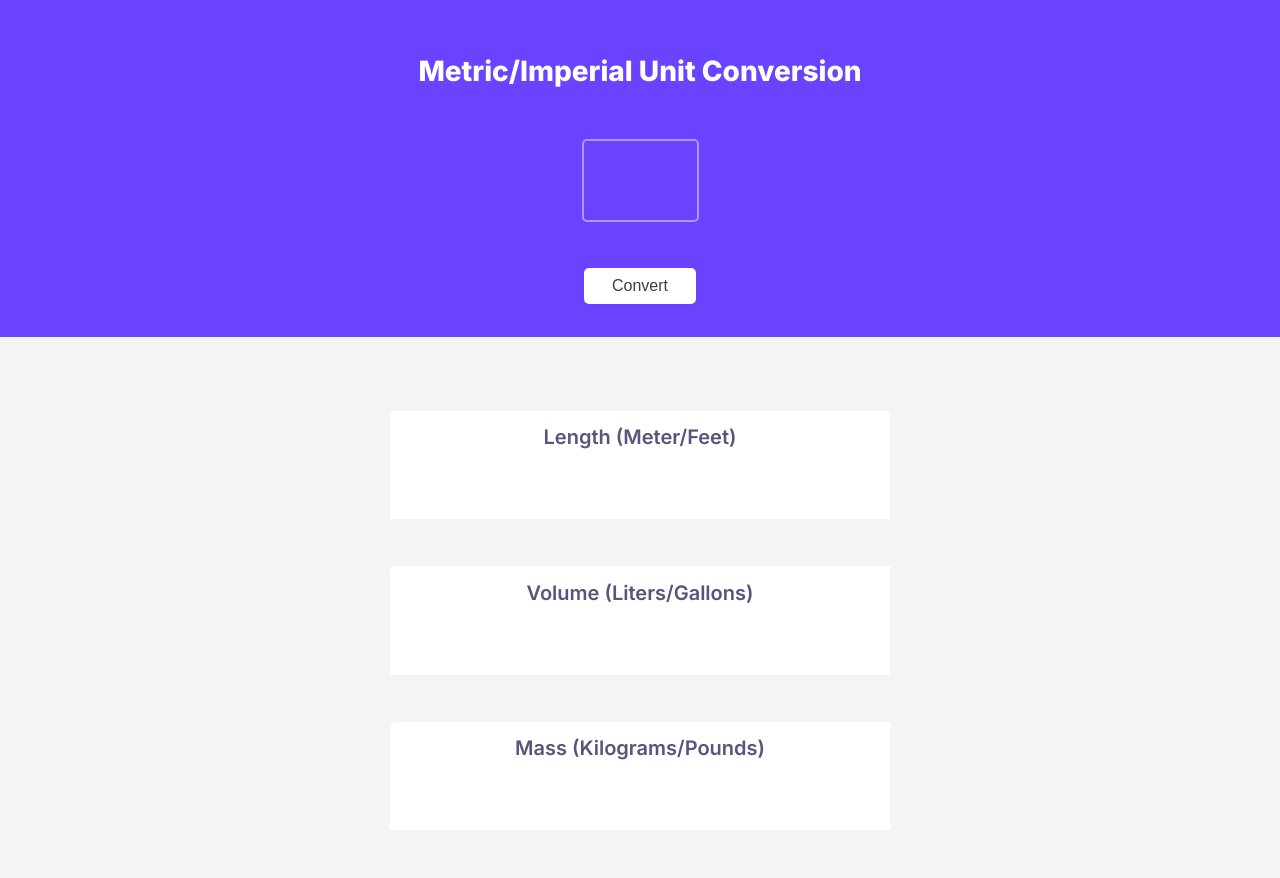
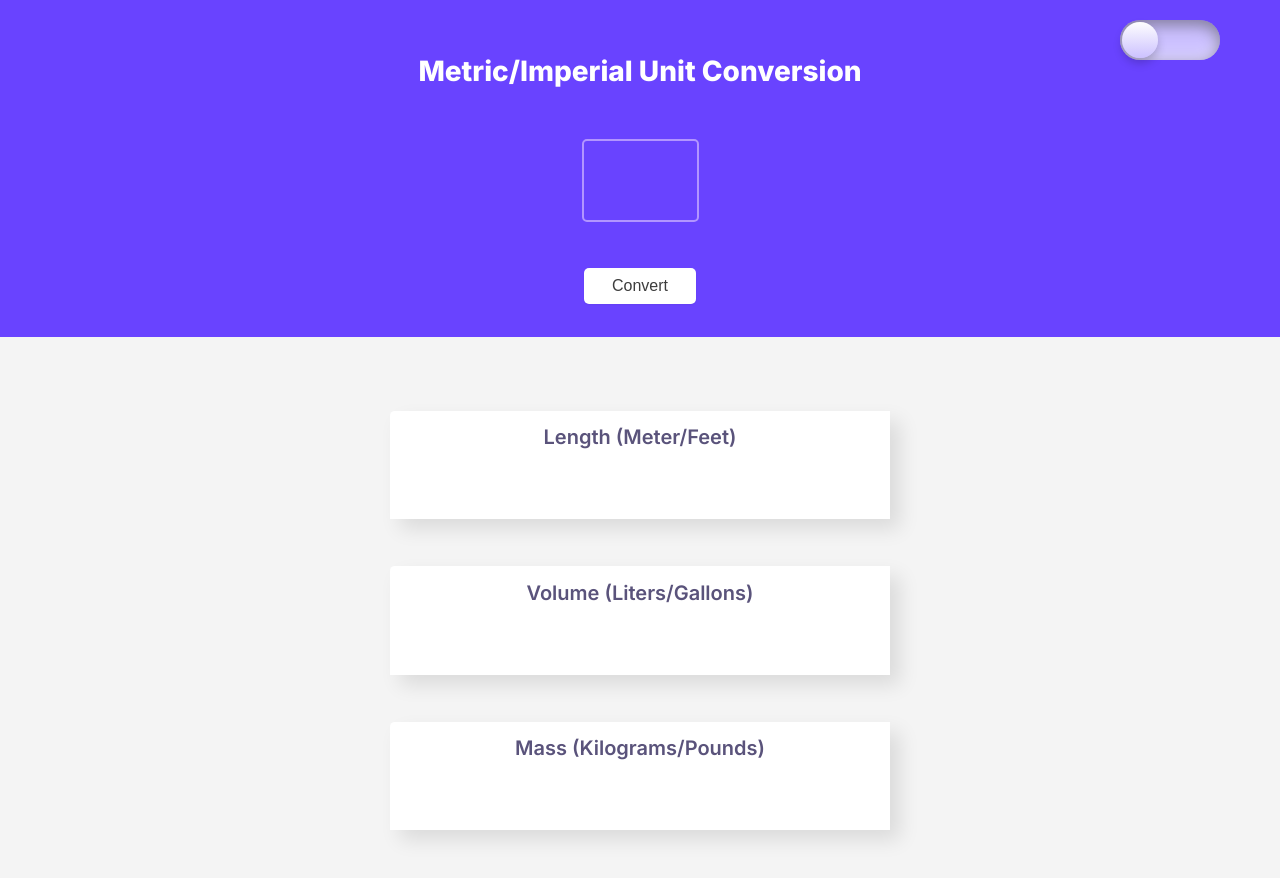
Before and after one commit to RitaCavalheiro/Unit-Converion, a plain HTML site: page index.html in a window 1280 px wide. Drawn offline with Linux system fonts and the light colour scheme.

Commit message:
added structure of light/dark toggle mode

```diff
--- a/index.css
+++ b/index.css
@@ -5,6 +5,7 @@ body {
 }
 
 header {
+    position: relative;
     display: flex;
     flex-direction: column;
     align-items: center;
@@ -13,6 +14,58 @@ header {
     color:  #FFFFFF;
     padding: 33px 0px;
 }
+
+#darkmode-toggle {
+    position: absolute;
+    top: 20px;
+    right: 60px;
+}
+
+label {
+    width: 100px;
+    height: 40px;
+    position: relative;
+    display: block;
+    background: #CCC1FF;
+    border-radius: 200px;
+    box-shadow: inset 0px 5px 15px rgba(0,0,0,0.4), inset 0px -5px 15px rgba(255, 255, 255, 0.4);
+    cursor: pointer;
+    transition: 0.3s;
+}
+
+label:after {
+    content: "";
+    width: 36px;
+    height: 36px;
+    position: absolute;
+    top: 2px;
+    left: 2px;
+    background: linear-gradient(180deg, #fefefe, #CCC1FF);
+    border-radius: 180px;
+    box-shadow: 0px 5px 10px rgba(0,0,0,0.2);
+}
+
+.toggle {
+    width: 0;
+    height: 0;
+    visibility: hidden;
+}
+
+.toggle:checked + label {
+    background: #1F2937;
+}
+
+.toggle:checked + label:after {
+    left: 98px;
+    transform: translateX(-100%);
+    background: linear-gradient(180deg, #5A537B, #1F2937);
+}
+
+.toggle:active:after{
+    width: 260px;
+}
+
+
 
 h1 {
     font-weight: 800;
@@ -26,7 +79,9 @@ main {
     align-items: center;
     justify-content: center;
     margin: 50px;
+    transition: 0.3s;
 }
+
 
 h2 {
     font-family: 'Inter';
@@ -45,6 +100,7 @@ h2 {
     height: 108.57px;
     background: #FFFFFF;
     border-radius: 4.68077px 0px 0px 0px;
+    box-shadow: 10px 10px 20px rgba(0, 0, 0, 0.1);
 }
 
 #number {
--- a/index.html
+++ b/index.html
@@ -4,14 +4,21 @@
         <link rel="preconnect" href="https://fonts.googleapis.com">
         <link rel="preconnect" href="https://fonts.gstatic.com" crossorigin>
         <link href="https://fonts.googleapis.com/css2?family=Inter:wght@600;800&display=swap" rel="stylesheet">
-         <header>
+    </head>
+    <body>
+        <header>
+            <input type="checkbox" id="darkmode-toggle" class="toggle">
+                <label for="darkmode-toggle" id="darkmode-toggle">
+
+                </label>
+            </input>
             <h1>Metric/Imperial Unit Conversion</h1>
             <input type="number" id="number"></input>
             </br>
             <button id="convert">Convert</button>
         </header>
-        <main>
-            <div class="container">
+        <main class="main">
+            <div class="container" id="container">
                 <h2>Length (Meter/Feet)</h2>
                 <p id="length"></p>
             </div>
@@ -24,9 +31,6 @@
                 <p id="mass"></p>
             </div>
         </main>
-    </head>
-    <body>
-
         <script src="index.js"></script>
     </body>
 </html>
```
